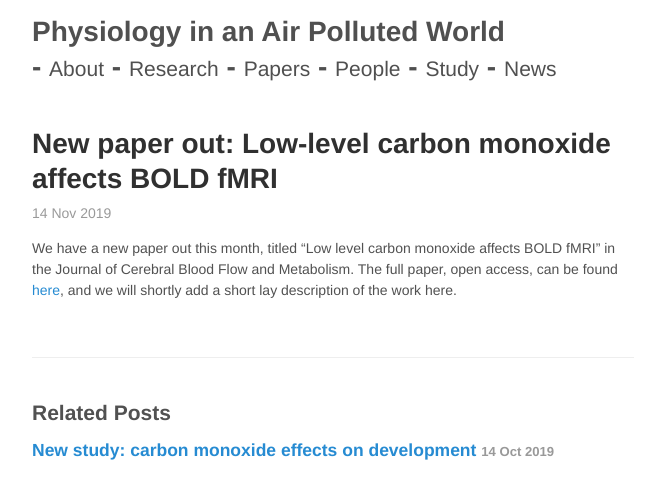
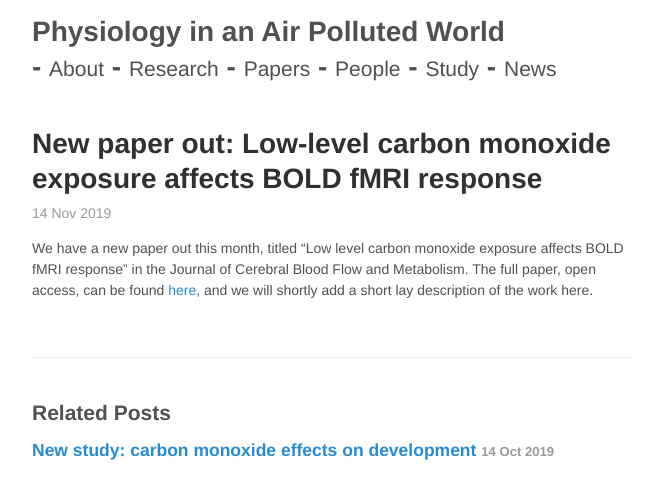
Before and after one commit to mariherigstad/mariherigstad.github.io, a Jekyll site: the page built from _posts/2019-11-14-new-paper-out.md, in a window 1280 px wide. Shown: the top 499 px of the page, without its empty margins (307-972 px from the left). Built offline with Jekyll 4.4.1, drawn with Linux system fonts in a browser that asks for light colours.

Commit message:
Update 2019-11-14-new-paper-out.md

```diff
--- a/_posts/2019-11-14-new-paper-out.md
+++ b/_posts/2019-11-14-new-paper-out.md
@@ -1,7 +1,7 @@
 ---
 layout: post
-title: "New paper out: Low-level carbon monoxide affects BOLD fMRI"
+title: "New paper out: Low-level carbon monoxide exposure affects BOLD fMRI response"
 date: 2019-11-14
 ---
 
-We have a new paper out this month, titled "Low level carbon monoxide affects BOLD fMRI" in the Journal of Cerebral Blood Flow and Metabolism. The full paper, open access, can be found <a href="https://journals.sagepub.com/doi/full/10.1177/0271678X19887358">here</a>, and we will shortly add a short lay description of the work here.
+We have a new paper out this month, titled "Low level carbon monoxide exposure affects BOLD fMRI response" in the Journal of Cerebral Blood Flow and Metabolism. The full paper, open access, can be found <a href="https://journals.sagepub.com/doi/full/10.1177/0271678X19887358">here</a>, and we will shortly add a short lay description of the work here.
```
